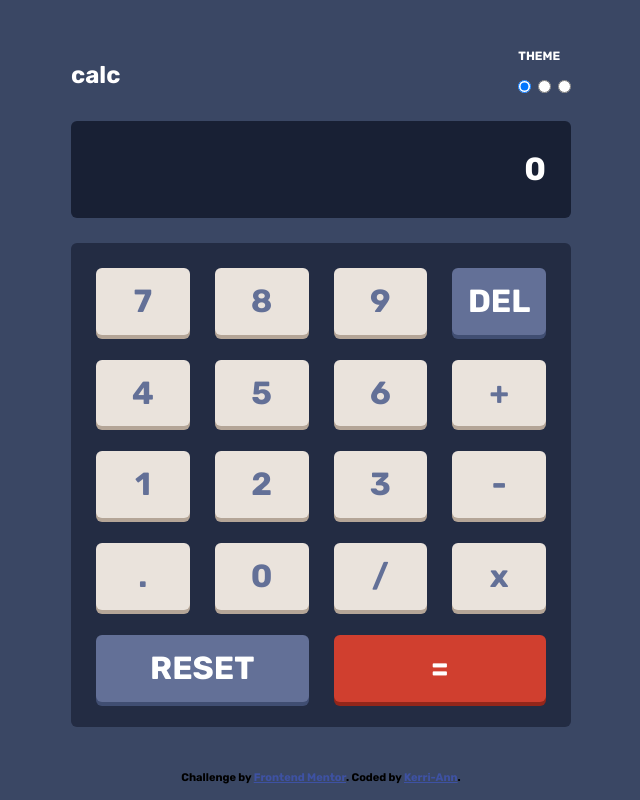
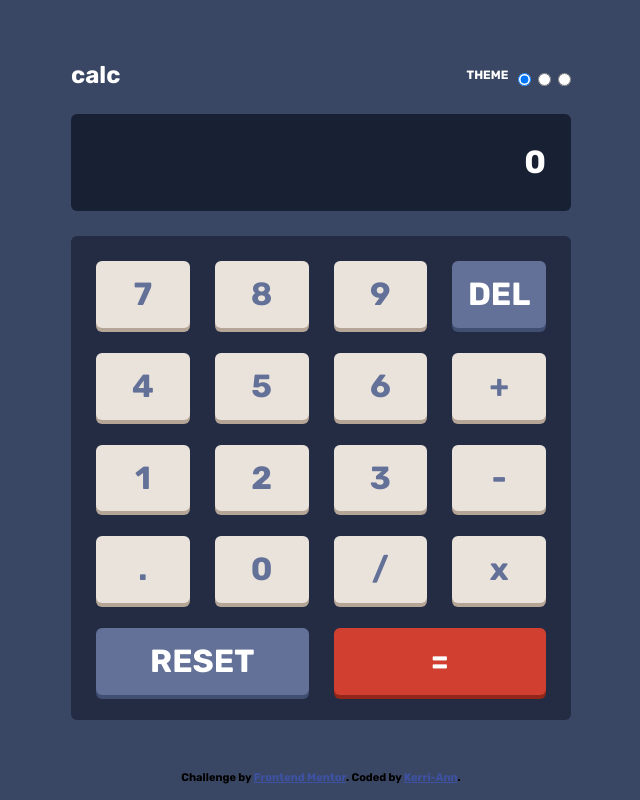
Before and after one commit to Kerri-AnnBates/Calculator, a website: page index.html in a window 1280 px wide. Shown: the whole page, without its empty margins (319-959 px from the left). Drawn offline with Linux system fonts and the light colour scheme.

Commit message:
align theme area

```diff
--- a/index.html
+++ b/index.html
@@ -35,7 +35,7 @@
           <div class="calc-header">
             <h1 class="header-small">calc</h1>
             <div class="theme-wrapper">
-              <div class="header-xsmall">Theme</div>
+              <div class="header-xsmall theme-header">Theme</div>
               <div class="theme-picker">
                 <input type="radio" name="theme" value="1" id="theme-1" checked />
                 <input type="radio" name="theme" value="2" id="theme-2" />
--- a/styles/scss/_calculator.scss
+++ b/styles/scss/_calculator.scss
@@ -16,6 +16,10 @@
     display: flex;
     justify-content: space-between;
     align-items: center;
+
+    h1 {
+        flex: 1;
+    }
 }
 
 .display {
@@ -34,6 +38,14 @@
 
 .theme-wrapper {
     text-transform: uppercase;
+    flex: 2;
+    display: flex;
+    align-items: center;
+    justify-content: flex-end;
+}
+
+.theme-header {
+    margin-right: 10px;
 }
 
 .keypad {
```
Also changed, not shown: public/css/index.css.
